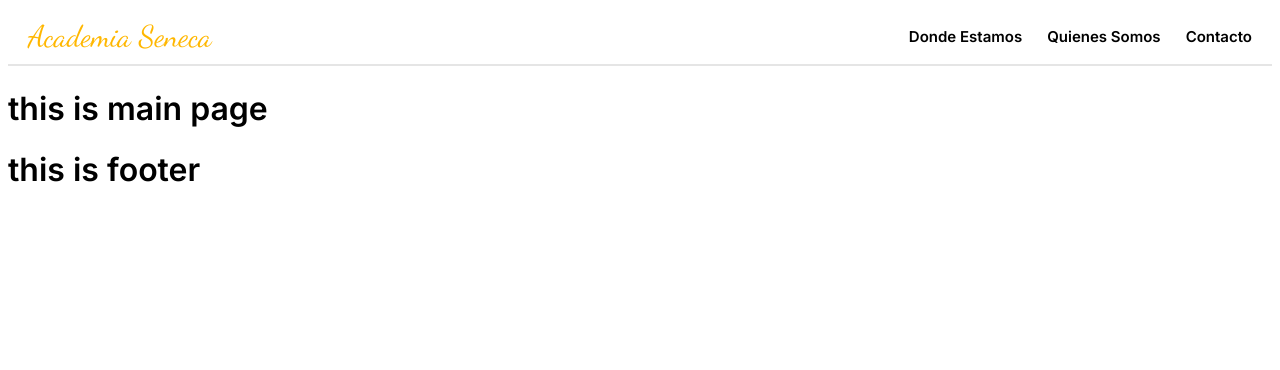
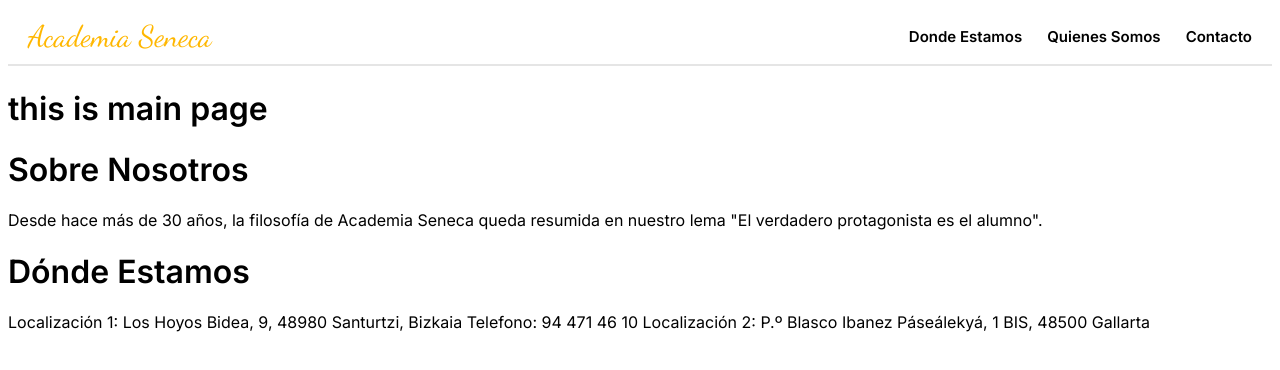
Before and after one commit to MikelGV/acadseneca, a Next.js app: page / in a window 1280 px wide. Shown: the top 370 px of the page. Built offline with nearby package versions, Linux system fonts and the light colour scheme.

Commit message:
added footer content

```diff
--- a/components/footer/footer.tsx
+++ b/components/footer/footer.tsx
@@ -1,5 +1,26 @@
+import style from "../footer/footer.module.css"
+
 export default function Footer() {
     return(
-        <h1>this is footer</h1>
+        <div className={style.footer}>
+            <div className={style.footerWrapper}>
+                <div className={style.left}>
+                    <h1 className={style.leftTitle}>Sobre Nosotros</h1>
+                    <p className={style.leftText}>
+                        Desde hace más de 30 años, la filosofía de Academia Seneca queda resumida en nuestro lema "El verdadero protagonista es el alumno".
+                    </p>
+                </div>
+                <div className={style.right}>
+                    <h1 className={style.rightTitle}>Dónde Estamos</h1>
+                    <p className={style.rightText}>
+                        Localización 1:
+                            Los Hoyos Bidea, 9, 48980 Santurtzi, Bizkaia
+                            Telefono: 94 471 46 10
+                        Localización 2:
+                            P.º Blasco Ibanez Páseálekyá, 1 BIS, 48500 Gallarta
+                    </p>
+                </div>
+            </div>
+        </div>
     )
 }
```
